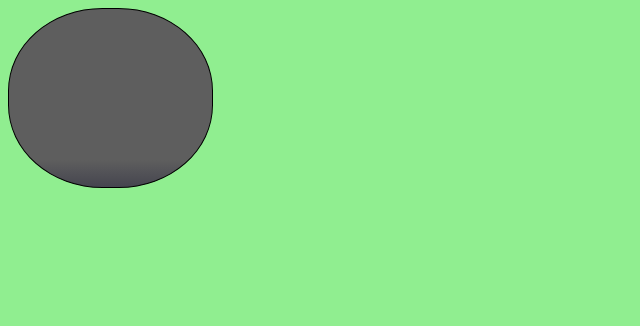
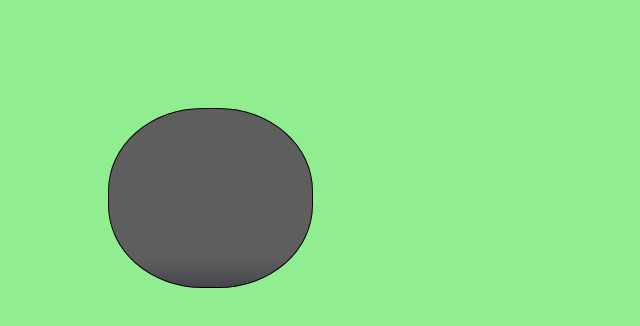
Before and after one commit to chidu100/Learn-Intermediate-CSS-by-Building-a-Cat-Painting, a plain HTML site: page index.html in a window 1280 px wide. Shown: the whole page, without its empty margins (0-640 px from the left). Drawn offline with Linux system fonts and the light colour scheme.

Commit message:
added a CSS style to the code

```diff
--- a/styles.css
+++ b/styles.css
@@ -11,5 +11,8 @@ body{
     height: 180px;
     border: 1px solid #000;
     border-radius: 46%;
+    position: relative;
+    top: 100px;
+    left: 100px;
     background: linear-gradient(#5e5e5e 85%, #45454f 100%);
 }
```
